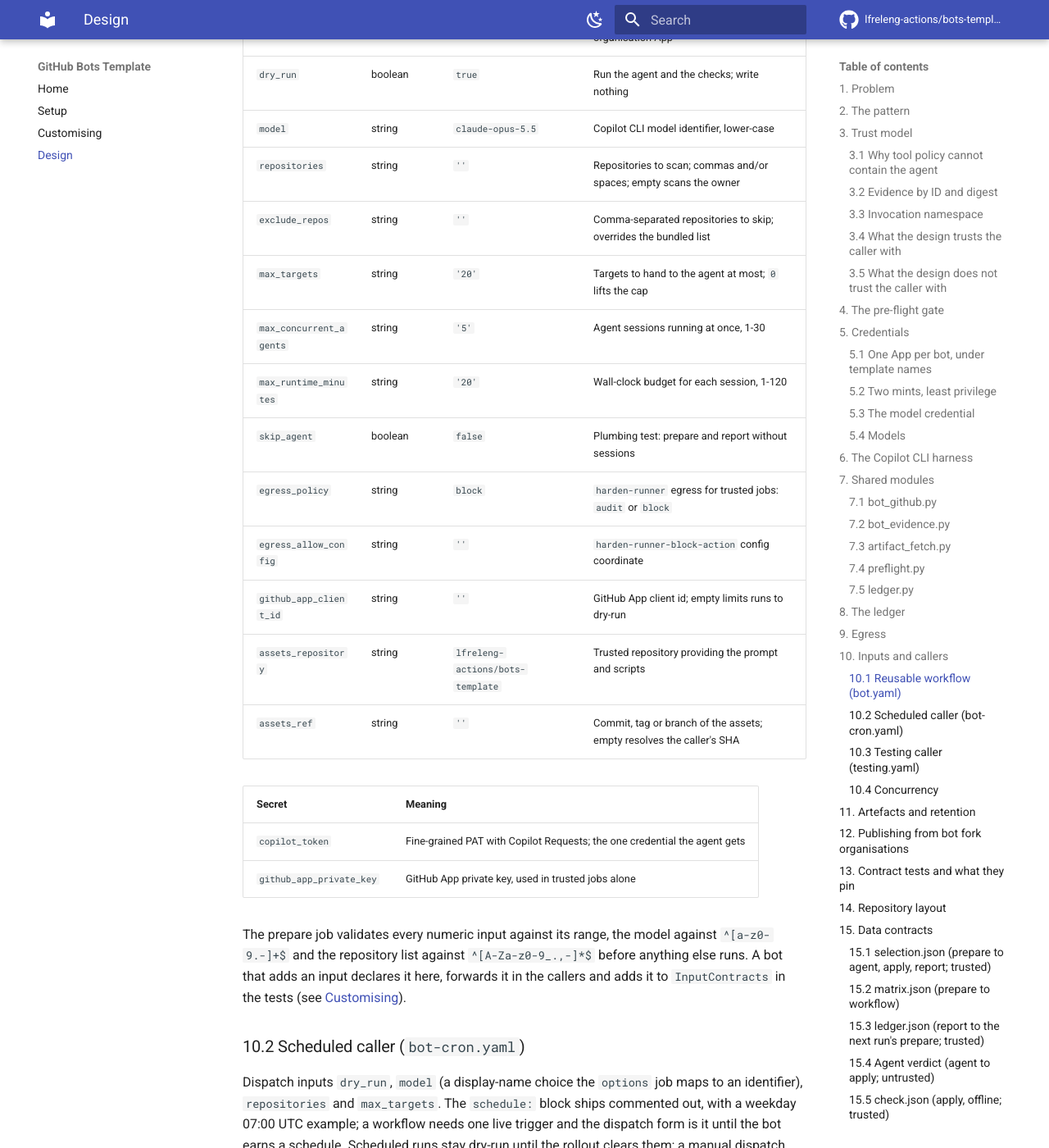
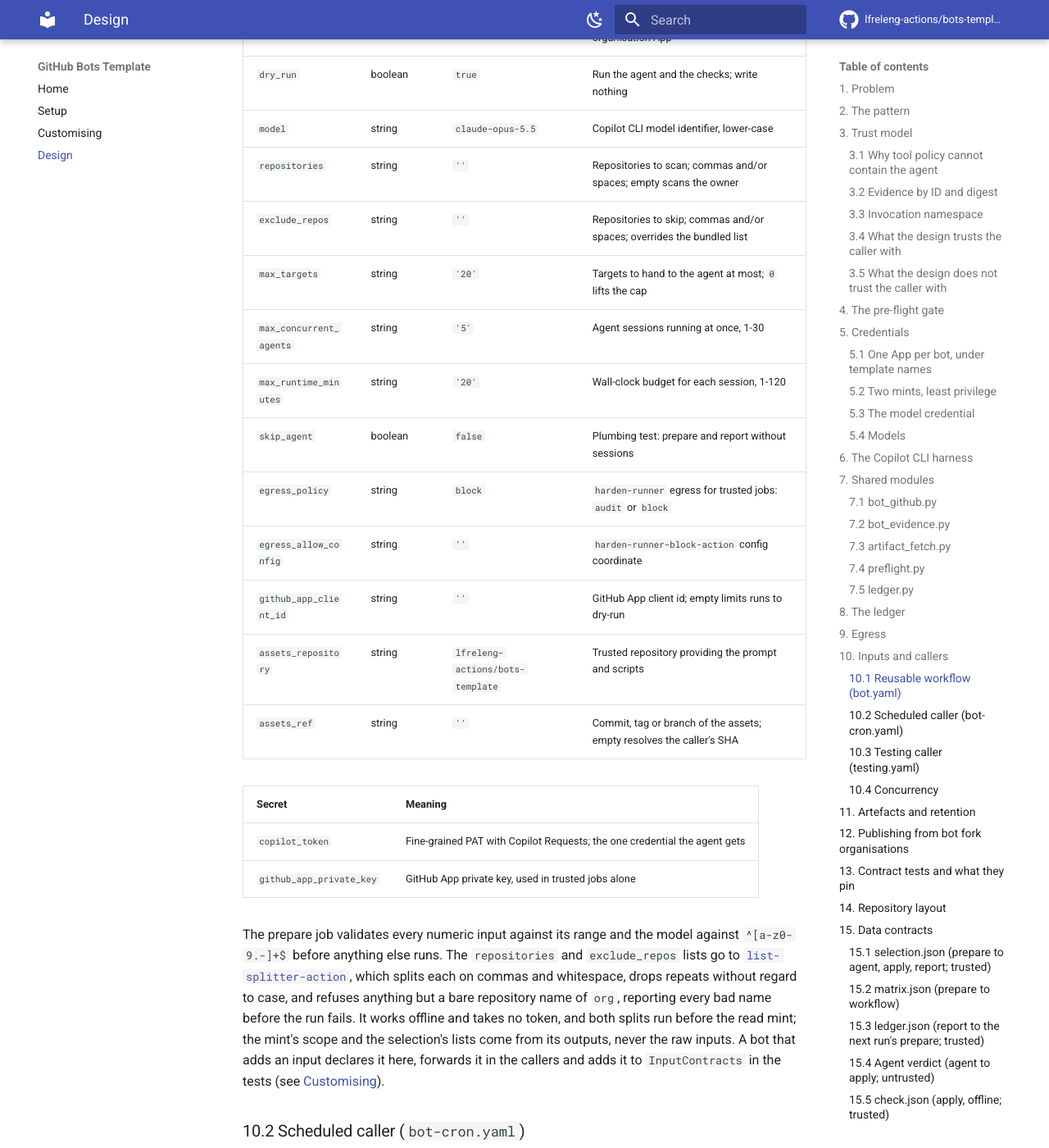
Before and after one commit to lfreleng-actions/bots-template, an MkDocs documentation site: the page built from docs/DESIGN.md, in a window 1280 px wide and 1400 px high, scrolled down 9953 px. Shown: the whole window at 82% size. Built offline with MkDocs 1.6.1 and Material for MkDocs 9.7.7, drawn with Linux system fonts in a browser that asks for light colours; comment, search, counter and statistics services are not loaded; some of the changed text lies outside the part shown.

Commit message:
CI(workflow): Split list inputs with list-splitter
The prepare job derived the read token's scope from the repositories
input with tr, sed and paste plus a character-class check, and passed
both repositories and exclude_repos to the selection raw, leaving
exclude_repos unvalidated.

Hand both lists to lfreleng-actions/list-splitter-action v0.1.0. Each
splits on commas and whitespace, drops repeats without regard to
case, and refuses anything but a bare repository name of the target
owner, reporting every bad name before the App key is used. It runs
offline and the steps pass a blank token, so no credential reaches
them. The read mint takes its scope from the splitter's repositories
output, which stays blank for an empty list and keeps a scan
organisation-wide as before, and the selection receives the split
lists.

exclude_repos now accepts commas and/or spaces, as prepare.py already
did; its description and the design document say so.

Co-authored-by: Claude <noreply@anthropic.com>
Signed-off-by: Matthew Watkins <mwatkins@linuxfoundation.org>

```diff
--- a/docs/DESIGN.md
+++ b/docs/DESIGN.md
@@ -466,22 +466,22 @@ through that repository's own review.
 
 <!-- markdownlint-disable MD013 -->
 
-| Input                   | Type    | Default                          | Meaning                                                              |
-| ----------------------- | ------- | -------------------------------- | -------------------------------------------------------------------- |
-| `org`                   | string  | required                         | Target owner; live runs require an organisation App                  |
-| `dry_run`               | boolean | `true`                           | Run the agent and the checks; write nothing                          |
-| `model`                 | string  | `claude-opus-5.5`                | Copilot CLI model identifier, lower-case                             |
-| `repositories`          | string  | `''`                             | Repositories to scan; commas and/or spaces; empty scans the owner    |
-| `exclude_repos`         | string  | `''`                             | Comma-separated repositories to skip; overrides the bundled list     |
-| `max_targets`           | string  | `'20'`                           | Targets to hand to the agent at most; `0` lifts the cap              |
-| `max_concurrent_agents` | string  | `'5'`                            | Agent sessions running at once, 1-30                                 |
-| `max_runtime_minutes`   | string  | `'20'`                           | Wall-clock budget for each session, 1-120                            |
-| `skip_agent`            | boolean | `false`                          | Plumbing test: prepare and report without sessions                   |
-| `egress_policy`         | string  | `block`                          | `harden-runner` egress for trusted jobs: `audit` or `block`          |
-| `egress_allow_config`   | string  | `''`                             | `harden-runner-block-action` config coordinate                       |
-| `github_app_client_id`  | string  | `''`                             | GitHub App client id; empty limits runs to dry-run                   |
-| `assets_repository`     | string  | `lfreleng-actions/bots-template` | Trusted repository providing the prompt and scripts                  |
-| `assets_ref`            | string  | `''`                             | Commit, tag or branch of the assets; empty resolves the caller's SHA |
+| Input                   | Type    | Default                          | Meaning                                                                |
+| ----------------------- | ------- | -------------------------------- | ---------------------------------------------------------------------- |
+| `org`                   | string  | required                         | Target owner; live runs require an organisation App                    |
+| `dry_run`               | boolean | `true`                           | Run the agent and the checks; write nothing                            |
+| `model`                 | string  | `claude-opus-5.5`                | Copilot CLI model identifier, lower-case                               |
+| `repositories`          | string  | `''`                             | Repositories to scan; commas and/or spaces; empty scans the owner      |
+| `exclude_repos`         | string  | `''`                             | Repositories to skip; commas and/or spaces; overrides the bundled list |
+| `max_targets`           | string  | `'20'`                           | Targets to hand to the agent at most; `0` lifts the cap                |
+| `max_concurrent_agents` | string  | `'5'`                            | Agent sessions running at once, 1-30                                   |
+| `max_runtime_minutes`   | string  | `'20'`                           | Wall-clock budget for each session, 1-120                              |
+| `skip_agent`            | boolean | `false`                          | Plumbing test: prepare and report without sessions                     |
+| `egress_policy`         | string  | `block`                          | `harden-runner` egress for trusted jobs: `audit` or `block`            |
+| `egress_allow_config`   | string  | `''`                             | `harden-runner-block-action` config coordinate                         |
+| `github_app_client_id`  | string  | `''`                             | GitHub App client id; empty limits runs to dry-run                     |
+| `assets_repository`     | string  | `lfreleng-actions/bots-template` | Trusted repository providing the prompt and scripts                    |
+| `assets_ref`            | string  | `''`                             | Commit, tag or branch of the assets; empty resolves the caller's SHA   |
 
 <!-- markdownlint-enable MD013 -->
 
@@ -494,11 +494,18 @@ through that repository's own review.
 
 <!-- markdownlint-enable MD013 -->
 
-The prepare job validates every numeric input against its range,
-the model against `^[a-z0-9.-]+$` and the repository list against
-`^[A-Za-z0-9_.,-]*$` before anything else runs. A bot that adds an
-input declares it here, forwards it in the callers and adds it to
-`InputContracts` in the tests (see [Customising](CUSTOMISING.md)).
+The prepare job validates every numeric input against its range and
+the model against `^[a-z0-9.-]+$` before anything else runs. The
+`repositories` and `exclude_repos` lists go to
+[`list-splitter-action`](https://github.com/lfreleng-actions/list-splitter-action),
+which splits each on commas and whitespace, drops repeats without
+regard to case, and refuses anything but a bare repository name of
+`org`, reporting every bad name before the run fails. It works
+offline and takes no token, and both splits run before the read
+mint; the mint's scope and the selection's lists come from its
+outputs, never the raw inputs. A bot that adds an input declares it
+here, forwards it in the callers and adds it to `InputContracts` in
+the tests (see [Customising](CUSTOMISING.md)).
 
 ### 10.2 Scheduled caller (`bot-cron.yaml`)
 
@@ -623,6 +630,7 @@ assets.
 | Apply           | Runs for every entry after the agent; evidence passes verification before the session fetch; the write mint runs on the live path alone; every entry uploads a typed result                                                                                                                                                                |
 | Report          | Gathers namespaced results; the ledger artifact has a fixed name and long retention                                                                                                                                                                                                                                                        |
 | Inputs          | The declared inputs, secrets and defaults                                                                                                                                                                                                                                                                                                  |
+| List inputs     | The splitter reads each list as bare repository names of `org`, offline and without a token, before the read mint; the mint's scope and the selection's lists come from its outputs, and no other step reads the raw inputs                                                                                                                |
 | Cron caller     | Dispatch stays dry-run unless the operator says otherwise; the form; display names map to identifiers; credentials forwarded and assets pinned; dry dispatches outside the live group; steps pinned                                                                                                                                        |
 | Testing caller  | Plumbing is secretless selection of the PR head; the manual dry run holds the model credential alone; regression runs the locked suite; steps pinned                                                                                                                                                                                       |
 
```
Also changed, not shown: 2 other files.
